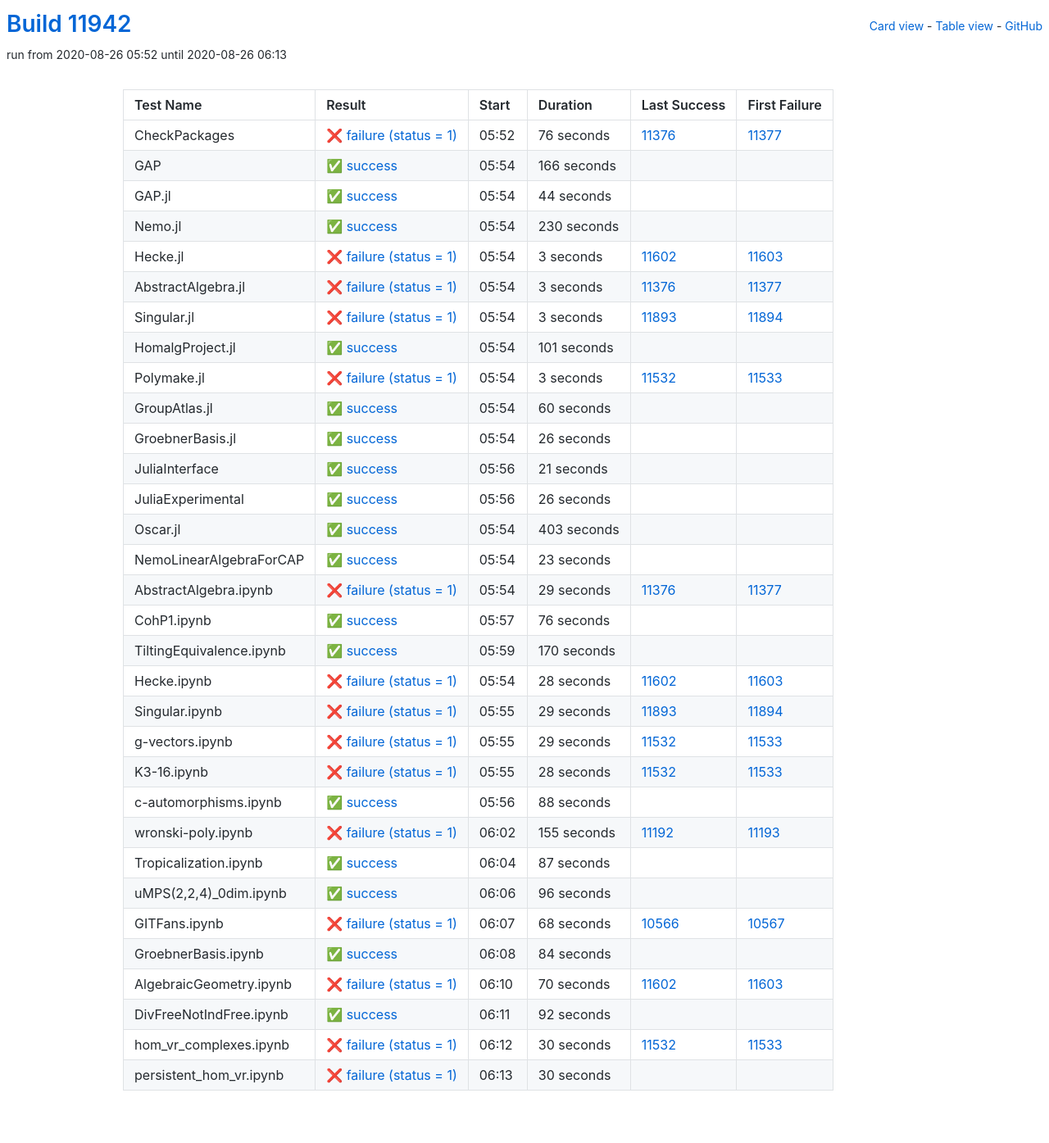
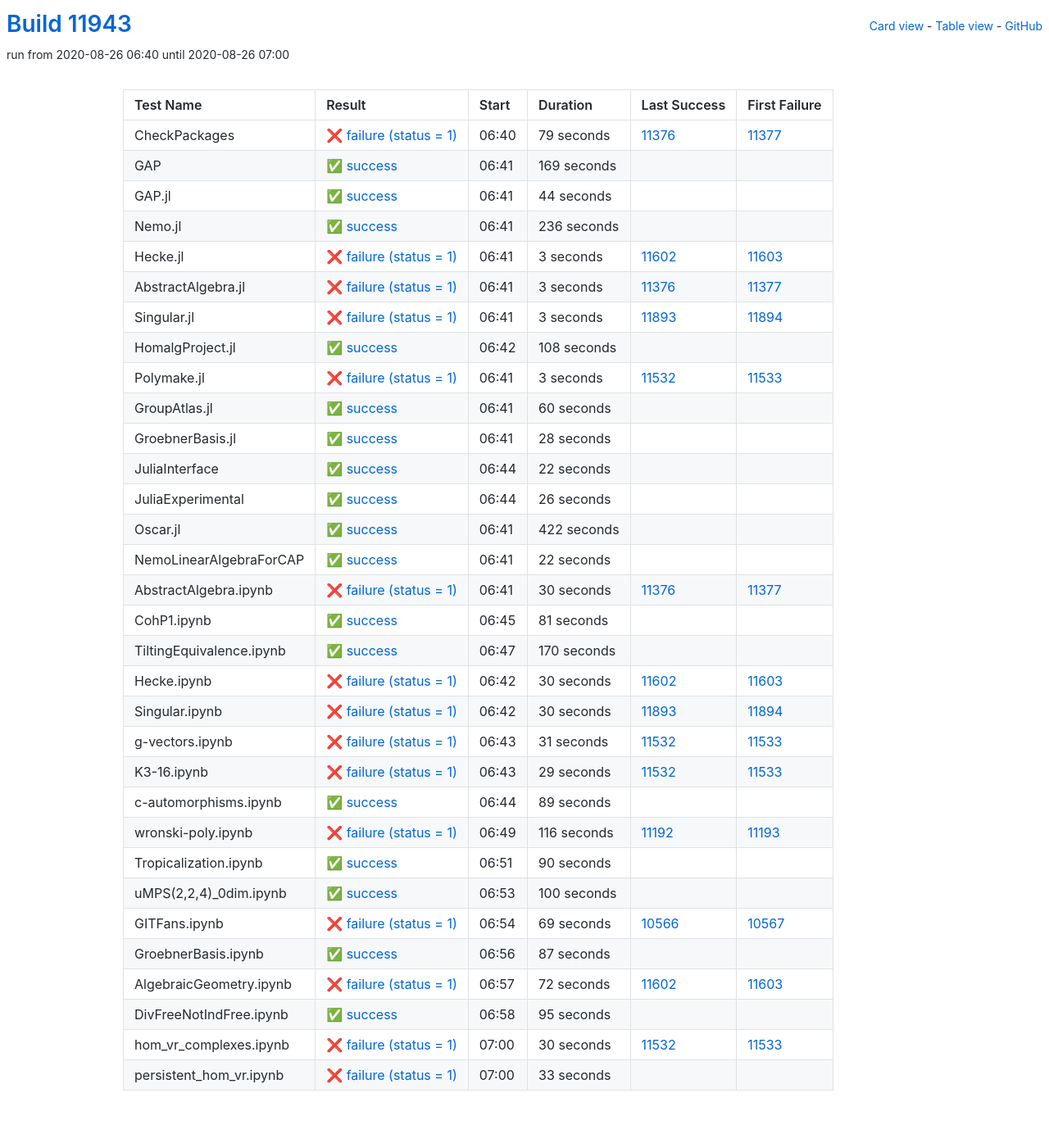
Before and after one commit to oscar-system/oscar-ci-status, a Jekyll site: the page built from table.html, in a window 1280 px wide. Shown: the whole page at 82% size. Built offline with Jekyll 4.4.1, drawn with Linux system fonts in a browser that asks for light colours.

Commit message:
Build #11943

```diff
--- a/_data/ci.yml
+++ b/_data/ci.yml
@@ -1,6 +1,6 @@
 ---
-build: 11942
-build_url: https://oscarci.mathematik.uni-kl.de/job/oscar/11942/
+build: 11943
+build_url: https://oscarci.mathematik.uni-kl.de/job/oscar/11943/
 job: oscar
 organization: oscar-system
 repo: oscar-ci-status
@@ -8,32 +8,32 @@
 tests:
 - name: CheckPackages
   id: checkpackages
-  log: https://oscarci.mathematik.uni-kl.de/job/oscar/11942/artifact/logs/build-11942/CheckPackages.log
-  start: 2020-08-26 05:52
+  log: https://oscarci.mathematik.uni-kl.de/job/oscar/11943/artifact/logs/build-11943/CheckPackages.log
+  start: 2020-08-26 06:40
   success: false
   exitcode: 1
   status: failure
-  duration: 76
+  duration: 79
   last_success: 11376
   last_success_url: https://oscarci.mathematik.uni-kl.de/job/oscar/11376/
   first_failure: 11377
   first_failure_url: https://oscarci.mathematik.uni-kl.de/job/oscar/11377/
 - name: GAP
   id: gap
-  log: https://oscarci.mathematik.uni-kl.de/job/oscar/11942/artifact/logs/build-11942/GAP.log
-  start: 2020-08-26 05:54
+  log: https://oscarci.mathematik.uni-kl.de/job/oscar/11943/artifact/logs/build-11943/GAP.log
+  start: 2020-08-26 06:41
   success: true
   exitcode: 0
   status: success
-  duration: 166
+  duration: 169
   last_success: false
   last_success_url:
   first_failure: false
   first_failure_url:
 - name: GAP.jl
   id: gap-jl
-  log: https://oscarci.mathematik.uni-kl.de/job/oscar/11942/artifact/logs/build-11942/GAP.jl.log
-  start: 2020-08-26 05:54
+  log: https://oscarci.mathematik.uni-kl.de/job/oscar/11943/artifact/logs/build-11943/GAP.jl.log
+  start: 2020-08-26 06:41
   success: true
   exitcode: 0
   status: success
@@ -44,20 +44,20 @@
   first_failure_url:
 - name: Nemo.jl
   id: nemo-jl
-  log: https://oscarci.mathematik.uni-kl.de/job/oscar/11942/artifact/logs/build-11942/Nemo.jl.log
-  start: 2020-08-26 05:54
+  log: https://oscarci.mathematik.uni-kl.de/job/oscar/11943/artifact/logs/build-11943/Nemo.jl.log
+  start: 2020-08-26 06:41
   success: true
   exitcode: 0
   status: success
-  duration: 230
+  duration: 236
   last_success: false
   last_success_url:
   first_failure: false
   first_failure_url:
 - name: Hecke.jl
   id: hecke-jl
-  log: https://oscarci.mathematik.uni-kl.de/job/oscar/11942/artifact/logs/build-11942/Hecke.jl.log
-  start: 2020-08-26 05:54
+  log: https://oscarci.mathematik.uni-kl.de/job/oscar/11943/artifact/logs/build-11943/Hecke.jl.log
+  start: 2020-08-26 06:41
   success: false
   exitcode: 1
   status: failure
@@ -68,8 +68,8 @@
   first_failure_url: https://oscarci.mathematik.uni-kl.de/job/oscar/11603/
 - name: AbstractAlgebra.jl
   id: abstractalgebra-jl
-  log: https://oscarci.mathematik.uni-kl.de/job/oscar/11942/artifact/logs/build-11942/AbstractAlgebra.jl.log
-  start: 2020-08-26 05:54
+  log: https://oscarci.mathematik.uni-kl.de/job/oscar/11943/artifact/logs/build-11943/AbstractAlgebra.jl.log
+  start: 2020-08-26 06:41
   success: false
   exitcode: 1
   status: failure
@@ -80,8 +80,8 @@
   first_failure_url: https://oscarci.mathematik.uni-kl.de/job/oscar/11377/
 - name: Singular.jl
   id: singular-jl
-  log: https://oscarci.mathematik.uni-kl.de/job/oscar/11942/artifact/logs/build-11942/Singular.jl.log
-  start: 2020-08-26 05:54
+  log: https://oscarci.mathematik.uni-kl.de/job/oscar/11943/artifact/logs/build-11943/Singular.jl.log
+  start: 2020-08-26 06:41
   success: false
   exitcode: 1
   status: failure
@@ -92,20 +92,20 @@
   first_failure_url: https://oscarci.mathematik.uni-kl.de/job/oscar/11894/
 - name: HomalgProject.jl
   id: homalgproject-jl
-  log: https://oscarci.mathematik.uni-kl.de/job/oscar/11942/artifact/logs/build-11942/HomalgProject.jl.log
-  start: 2020-08-26 05:54
+  log: https://oscarci.mathematik.uni-kl.de/job/oscar/11943/artifact/logs/build-11943/HomalgProject.jl.log
+  start: 2020-08-26 06:42
   success: true
   exitcode: 0
   status: success
-  duration: 101
+  duration: 108
   last_success: false
   last_success_url:
   first_failure: false
   first_failure_url:
 - name: Polymake.jl
   id: polymake-jl
-  log: https://oscarci.mathematik.uni-kl.de/job/oscar/11942/artifact/logs/build-11942/Polymake.jl.log
-  start: 2020-08-26 05:54
+  log: https://oscarci.mathematik.uni-kl.de/job/oscar/11943/artifact/logs/build-11943/Polymake.jl.log
+  start: 2020-08-26 06:41
   success: false
   exitcode: 1
   status: failure
@@ -116,8 +116,8 @@
   first_failure_url: https://oscarci.mathematik.uni-kl.de/job/oscar/11533/
 - name: GroupAtlas.jl
   id: groupatlas-jl
-  log: https://oscarci.mathematik.uni-kl.de/job/oscar/11942/artifact/logs/build-11942/GroupAtlas.jl.log
-  start: 2020-08-26 05:54
+  log: https://oscarci.mathematik.uni-kl.de/job/oscar/11943/artifact/logs/build-11943/GroupAtlas.jl.log
+  start: 2020-08-26 06:41
   success: true
   exitcode: 0
   status: success
@@ -128,32 +128,32 @@
   first_failure_url:
 - name: GroebnerBasis.jl
   id: groebnerbasis-jl
-  log: https://oscarci.mathematik.uni-kl.de/job/oscar/11942/artifact/logs/build-11942/GroebnerBasis.jl.log
-  start: 2020-08-26 05:54
+  log: https://oscarci.mathematik.uni-kl.de/job/oscar/11943/artifact/logs/build-11943/GroebnerBasis.jl.log
+  start: 2020-08-26 06:41
   success: true
   exitcode: 0
   status: success
-  duration: 26
+  duration: 28
   last_success: false
   last_success_url:
   first_failure: false
   first_failure_url:
 - name: JuliaInterface
   id: juliainterface
-  log: https://oscarci.mathematik.uni-kl.de/job/oscar/11942/artifact/logs/build-11942/JuliaInterface.log
-  start: 2020-08-26 05:56
+  log: https://oscarci.mathematik.uni-kl.de/job/oscar/11943/artifact/logs/build-11943/JuliaInterface.log
+  start: 2020-08-26 06:44
   success: true
   exitcode: 0
   status: success
-  duration: 21
+  duration: 22
   last_success: false
   last_success_url:
   first_failure: false
   first_failure_url:
 - name: JuliaExperimental
   id: juliaexperimental
-  log: https://oscarci.mathematik.uni-kl.de/job/oscar/11942/artifact/logs/build-11942/JuliaExperimental.log
-  start: 2020-08-26 05:56
+  log: https://oscarci.mathematik.uni-kl.de/job/oscar/11943/artifact/logs/build-11943/JuliaExperimental.log
+  start: 2020-08-26 06:44
   success: true
   exitcode: 0
   status: success
@@ -164,56 +164,56 @@
   first_failure_url:
 - name: Oscar.jl
   id: oscar-jl
-  log: https://oscarci.mathematik.uni-kl.de/job/oscar/11942/artifact/logs/build-11942/Oscar.jl.log
-  start: 2020-08-26 05:54
+  log: https://oscarci.mathematik.uni-kl.de/job/oscar/11943/artifact/logs/build-11943/Oscar.jl.log
+  start: 2020-08-26 06:41
   success: true
   exitcode: 0
   status: success
-  duration: 403
+  duration: 422
   last_success: false
   last_success_url:
   first_failure: false
   first_failure_url:
 - name: NemoLinearAlgebraForCAP
   id: nemolinearalgebraforcap
-  log: https://oscarci.mathematik.uni-kl.de/job/oscar/11942/artifact/logs/build-11942/NemoLinearAlgebraForCAP.log
-  start: 2020-08-26 05:54
+  log: https://oscarci.mathematik.uni-kl.de/job/oscar/11943/artifact/logs/build-11943/NemoLinearAlgebraForCAP.log
+  start: 2020-08-26 06:41
   success: true
   exitcode: 0
   status: success
-  duration: 23
+  duration: 22
   last_success: false
   last_success_url:
   first_failure: false
   first_failure_url:
 - name: AbstractAlgebra.ipynb
   id: abstractalgebra-ipynb
-  log: https://oscarci.mathematik.uni-kl.de/job/oscar/11942/artifact/logs/build-11942/AbstractAlgebra.ipynb.log
-  start: 2020-08-26 05:54
+  log: https://oscarci.mathematik.uni-kl.de/job/oscar/11943/artifact/logs/build-11943/AbstractAlgebra.ipynb.log
+  start: 2020-08-26 06:41
   success: false
   exitcode: 1
   status: failure
-  duration: 29
+  duration: 30
   last_success: 11376
   last_success_url: https://oscarci.mathematik.uni-kl.de/job/oscar/11376/
   first_failure: 11377
   first_failure_url: https://oscarci.mathematik.uni-kl.de/job/oscar/11377/
 - name: CohP1.ipynb
   id: cohp1-ipynb
-  log: https://oscarci.mathematik.uni-kl.de/job/oscar/11942/artifact/logs/build-11942/CohP1.ipynb.log
-  start: 2020-08-26 05:57
+  log: https://oscarci.mathematik.uni-kl.de/job/oscar/11943/artifact/logs/build-11943/CohP1.ipynb.log
+  start: 2020-08-26 06:45
   success: true
   exitcode: 0
   status: success
-  duration: 76
+  duration: 81
   last_success: false
   last_success_url:
   first_failure: false
   first_failure_url:
 - name: TiltingEquivalence.ipynb
   id: tiltingequivalence-ipynb
-  log: https://oscarci.mathematik.uni-kl.de/job/oscar/11942/artifact/logs/build-11942/TiltingEquivalence.ipynb.log
-  start: 2020-08-26 05:59
+  log: https://oscarci.mathematik.uni-kl.de/job/oscar/11943/artifact/logs/build-11943/TiltingEquivalence.ipynb.log
+  start: 2020-08-26 06:47
   success: true
   exitcode: 0
   status: success
@@ -224,32 +224,44 @@
   first_failure_url:
 - name: Hecke.ipynb
   id: hecke-ipynb
-  log: https://oscarci.mathematik.uni-kl.de/job/oscar/11942/artifact/logs/build-11942/Hecke.ipynb.log
-  start: 2020-08-26 05:54
+  log: https://oscarci.mathematik.uni-kl.de/job/oscar/11943/artifact/logs/build-11943/Hecke.ipynb.log
+  start: 2020-08-26 06:42
   success: false
   exitcode: 1
   status: failure
-  duration: 28
+  duration: 30
   last_success: 11602
   last_success_url: https://oscarci.mathematik.uni-kl.de/job/oscar/11602/
   first_failure: 11603
   first_failure_url: https://oscarci.mathematik.uni-kl.de/job/oscar/11603/
 - name: Singular.ipynb
   id: singular-ipynb
-  log: https://oscarci.mathematik.uni-kl.de/job/oscar/11942/artifact/logs/build-11942/Singular.ipynb.log
-  start: 2020-08-26 05:55
+  log: https://oscarci.mathematik.uni-kl.de/job/oscar/11943/artifact/logs/build-11943/Singular.ipynb.log
+  start: 2020-08-26 06:42
   success: false
   exitcode: 1
   status: failure
-  duration: 29
+  duration: 30
   last_success: 11893
   last_success_url: https://oscarci.mathematik.uni-kl.de/job/oscar/11893/
   first_failure: 11894
   first_failure_url: https://oscarci.mathematik.uni-kl.de/job/oscar/11894/
 - name: g-vectors.ipynb
   id: g-vectors-ipynb
-  log: https://oscarci.mathematik.uni-kl.de/job/oscar/11942/artifact/logs/build-11942/g-vectors.ipynb.log
-  start: 2020-08-26 05:55
+  log: https://oscarci.mathematik.uni-kl.de/job/oscar/11943/artifact/logs/build-11943/g-vectors.ipynb.log
+  start: 2020-08-26 06:43
+  success: false
+  exitcode: 1
+  status: failure
+  duration: 31
+  last_success: 11532
+  last_success_url: https://oscarci.mathematik.uni-kl.de/job/oscar/11532/
+  first_failure: 11533
+  first_failure_url: https://oscarci.mathematik.uni-kl.de/job/oscar/11533/
+- name: K3-16.ipynb
+  id: k3-16-ipynb
+  log: https://oscarci.mathematik.uni-kl.de/job/oscar/11943/artifact/logs/build-11943/K3-16.ipynb.log
+  start: 2020-08-26 06:43
   success: false
   exitcode: 1
   status: failure
@@ -258,46 +270,70 @@
   last_success_url: https://oscarci.mathematik.uni-kl.de/job/oscar/11532/
   first_failure: 11533
   first_failure_url: https://oscarci.mathematik.uni-kl.de/job/oscar/11533/
-- name: K3-16.ipynb
-  id: k3-16-ipynb
-  log: https://oscarci.mathematik.uni-kl.de/job/oscar/11942/artifact/logs/build-11942/K3-16.ipynb.log
-  start: 2020-08-26 05:55
-  success: false
-  exitcode: 1
-  status: failure
-  duration: 28
-  last_success: 11532
-  last_success_url: https://oscarci.mathematik.uni-kl.de/job/oscar/11532/
-  first_failure: 11533
-  first_failure_url: https://oscarci.mathematik.uni-kl.de/job/oscar/11533/
 - name: c-automorphisms.ipynb
   id: c-automorphisms-ipynb
-  log: https://oscarci.mathematik.uni-kl.de/job/oscar/11942/artifact/logs/build-11942/c-automorphisms.ipynb.log
-  start: 2020-08-26 05:56
+  log: https://oscarci.mathematik.uni-kl.de/job/oscar/11943/artifact/logs/build-11943/c-automorphisms.ipynb.log
+  start: 2020-08-26 06:44
   success: true
   exitcode: 0
   status: success
-  duration: 88
+  duration: 89
   last_success: false
   last_success_url:
   first_failure: false
   first_failure_url:
 - name: wronski-poly.ipynb
   id: wronski-poly-ipynb
-  log: https://oscarci.mathematik.uni-kl.de/job/oscar/11942/artifact/logs/build-11942/wronski-poly.ipynb.log
-  start: 2020-08-26 06:02
+  log: https://oscarci.mathematik.uni-kl.de/job/oscar/11943/artifact/logs/build-11943/wronski-poly.ipynb.log
+  start: 2020-08-26 06:49
   success: false
   exitcode: 1
   status: failure
-  duration: 155
+  duration: 116
   last_success: 11192
   last_success_url: https://oscarci.mathematik.uni-kl.de/job/oscar/11192/
   first_failure: 11193
   first_failure_url: https://oscarci.mathematik.uni-kl.de/job/oscar/11193/
 - name: Tropicalization.ipynb
   id: tropicalization-ipynb
-  log: https://oscarci.mathematik.uni-kl.de/job/oscar/11942/artifact/logs/build-11942/Tropicalization.ipynb.log
-  start: 2020-08-26 06:04
+  log: https://oscarci.mathematik.uni-kl.de/job/oscar/11943/artifact/logs/build-11943/Tropicalization.ipynb.log
+  start: 2020-08-26 06:51
+  success: true
+  exitcode: 0
+  status: success
+  duration: 90
+  last_success: false
+  last_success_url:
+  first_failure: false
+  first_failure_url:
+- name: uMPS(2,2,4)_0dim.ipynb
+  id: umps-2-2-4-0dim-ipynb
+  log: https://oscarci.mathematik.uni-kl.de/job/oscar/11943/artifact/logs/build-11943/uMPS-2-2-4-_0dim.ipynb.log
+  start: 2020-08-26 06:53
+  success: true
+  exitcode: 0
+  status: success
+  duration: 100
+  last_success: false
+  last_success_url:
+  first_failure: false
+  first_failure_url:
+- name: GITFans.ipynb
+  id: gitfans-ipynb
+  log: https://oscarci.mathematik.uni-kl.de/job/oscar/11943/artifact/logs/build-11943/GITFans.ipynb.log
+  start: 2020-08-26 06:54
+  success: false
+  exitcode: 1
+  status: failure
+  duration: 69
+  last_success: 10566
+  last_success_url: https://oscarci.mathematik.uni-kl.de/job/oscar/10566/
+  first_failure: 10567
+  first_failure_url: https://oscarci.mathematik.uni-kl.de/job/oscar/10567/
+- name: GroebnerBasis.ipynb
+  id: groebnerbasis-ipynb
+  log: https://oscarci.mathematik.uni-kl.de/job/oscar/11943/artifact/logs/build-11943/GroebnerBasis.ipynb.log
+  start: 2020-08-26 06:56
   success: true
   exitcode: 0
   status: success
@@ -306,70 +342,34 @@
   last_success_url:
   first_failure: false
   first_failure_url:
-- name: uMPS(2,2,4)_0dim.ipynb
-  id: umps-2-2-4-0dim-ipynb
-  log: https://oscarci.mathematik.uni-kl.de/job/oscar/11942/artifact/logs/build-11942/uMPS-2-2-4-_0dim.ipynb.log
-  start: 2020-08-26 06:06
-  success: true
-  exitcode: 0
-  status: success
-  duration: 96
-  last_success: false
-  last_success_url:
-  first_failure: false
-  first_failure_url:
-- name: GITFans.ipynb
-  id: gitfans-ipynb
-  log: https://oscarci.mathematik.uni-kl.de/job/oscar/11942/artifact/logs/build-11942/GITFans.ipynb.log
-  start: 2020-08-26 06:07
+- name: AlgebraicGeometry.ipynb
+  id: algebraicgeometry-ipynb
+  log: https://oscarci.mathematik.uni-kl.de/job/oscar/11943/artifact/logs/build-11943/AlgebraicGeometry.ipynb.log
+  start: 2020-08-26 06:57
   success: false
   exitcode: 1
   status: failure
-  duration: 68
-  last_success: 10566
-  last_success_url: https://oscarci.mathematik.uni-kl.de/job/oscar/10566/
-  first_failure: 10567
-  first_failure_url: https://oscarci.mathematik.uni-kl.de/job/oscar/10567/
-- name: GroebnerBasis.ipynb
-  id: groebnerbasis-ipynb
-  log: https://oscarci.mathematik.uni-kl.de/job/oscar/11942/artifact/logs/build-11942/GroebnerBasis.ipynb.log
-  start: 2020-08-26 06:08
-  success: true
-  exitcode: 0
-  status: success
-  duration: 84
-  last_success: false
-  last_success_url:
-  first_failure: false
-  first_failure_url:
-- name: AlgebraicGeometry.ipynb
-  id: algebraicgeometry-ipynb
-  log: https://oscarci.mathematik.uni-kl.de/job/oscar/11942/artifact/logs/build-11942/AlgebraicGeometry.ipynb.log
-  start: 2020-08-26 06:10
-  success: false
-  exitcode: 1
-  status: failure
-  duration: 70
+  duration: 72
   last_success: 11602
   last_success_url: https://oscarci.mathematik.uni-kl.de/job/oscar/11602/
   first_failure: 11603
   first_failure_url: https://oscarci.mathematik.uni-kl.de/job/oscar/11603/
 - name: DivFreeNotIndFree.ipynb
   id: divfreenotindfree-ipynb
-  log: https://oscarci.mathematik.uni-kl.de/job/oscar/11942/artifact/logs/build-11942/DivFreeNotIndFree.ipynb.log
-  start: 2020-08-26 06:11
+  log: https://oscarci.mathematik.uni-kl.de/job/oscar/11943/artifact/logs/build-11943/DivFreeNotIndFree.ipynb.log
+  start: 2020-08-26 06:58
   success: true
   exitcode: 0
   status: success
-  duration: 92
+  duration: 95
   last_success: false
   last_success_url:
   first_failure: false
   first_failure_url:
 - name: hom_vr_complexes.ipynb
   id: hom-vr-complexes-ipynb
-  log: https://oscarci.mathematik.uni-kl.de/job/oscar/11942/artifact/logs/build-11942/hom_vr_complexes.ipynb.log
-  start: 2020-08-26 06:12
+  log: https://oscarci.mathematik.uni-kl.de/job/oscar/11943/artifact/logs/build-11943/hom_vr_complexes.ipynb.log
+  start: 2020-08-26 07:00
   success: false
   exitcode: 1
   status: failure
@@ -380,12 +380,12 @@
   first_failure_url: https://oscarci.mathematik.uni-kl.de/job/oscar/11533/
 - name: persistent_hom_vr.ipynb
   id: persistent-hom-vr-ipynb
-  log: https://oscarci.mathematik.uni-kl.de/job/oscar/11942/artifact/logs/build-11942/persistent_hom_vr.ipynb.log
-  start: 2020-08-26 06:13
+  log: https://oscarci.mathematik.uni-kl.de/job/oscar/11943/artifact/logs/build-11943/persistent_hom_vr.ipynb.log
+  start: 2020-08-26 07:00
   success: false
   exitcode: 1
   status: failure
-  duration: 30
+  duration: 33
   last_success: false
   last_success_url:
   first_failure: false
```
Also changed, not shown: README.md.
